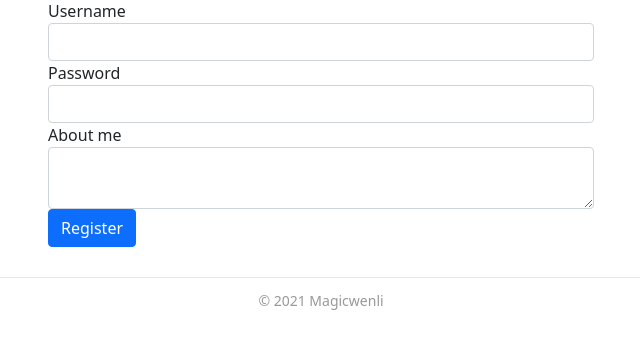
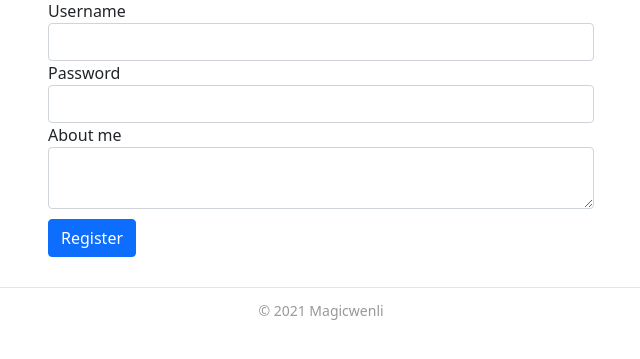
Before and after one commit to magicwenli/SocketIO-Chat, a Flask app: page /auth/register in a window 1280 px wide. Shown: the part 173-532 px from the top of the page, without its empty margins (319-959 px from the left). Run offline with Flask 2, Linux system fonts and the light colour scheme; some libraries are stand-ins or nearby versions.

Commit message:
fix bug:circle import & improve css

```diff
--- a/app/blueprints/chat.py
+++ b/app/blueprints/chat.py
@@ -4,7 +4,7 @@ from flask import Blueprint, session, redirect, url_for, render_template, reques
 from flask_login import current_user
 from flask_socketio import emit, join_room, leave_room
 
-from app import socketio
+from app.extends import socketio
 from app.forms import RoomForm
 
 chat_bp = Blueprint('chat', __name__)
--- a/app/static/css/style.css
+++ b/app/static/css/style.css
@@ -49,3 +49,7 @@ footer {
     border-radius: 3px;
     box-shadow: inset 0 0 10px rgba(27, 31, 35, 0.05);
 }
+
+#submit {
+    margin-top: 10px
+}
--- a/wsgi.py
+++ b/wsgi.py
@@ -2,7 +2,8 @@ import os
 
 from dotenv import load_dotenv
 
-from app import socketio, create_app
+from app import create_app
+from app.extends import socketio
 
 dotenv_path = os.path.join(os.path.dirname(__file__), '.env')
 # print(dotenv_path)
```
Also changed, not shown: data-dev.db.
